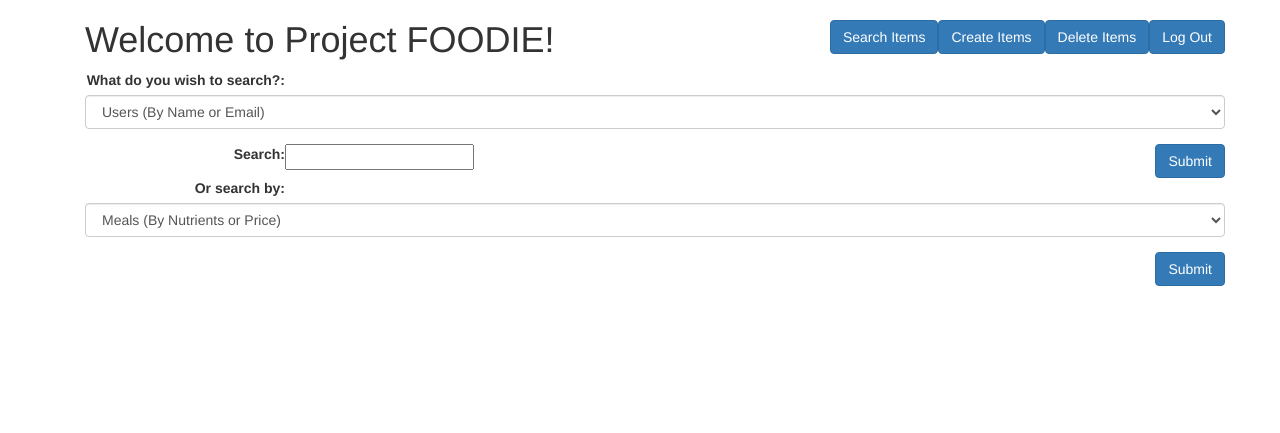
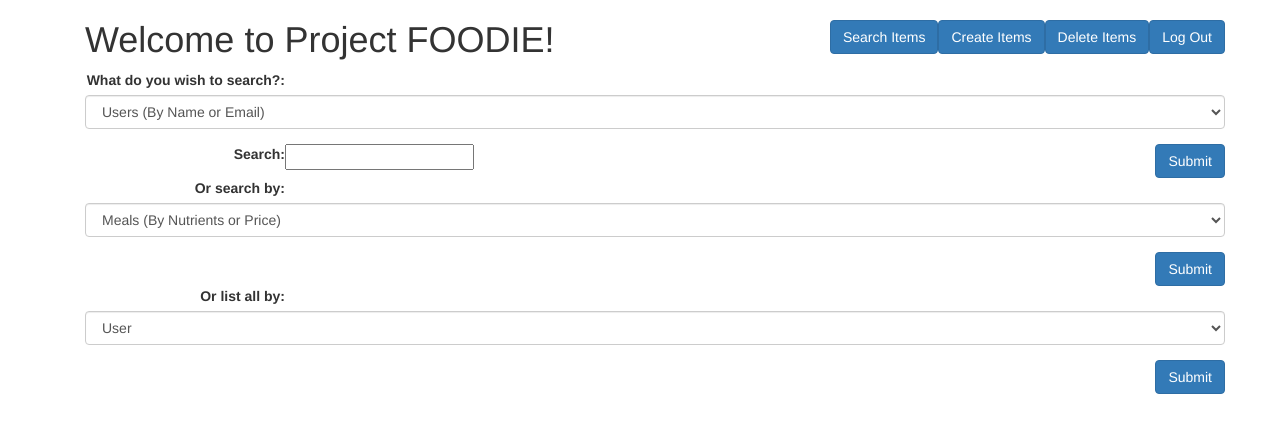
Before and after one commit to benjamam/CSE385, a PHP site: page /query.php in a window 1280 px wide. Shown: the top 433 px of the page. Run offline with PHP 8.4, Linux system fonts and the light colour scheme.

Commit message:
Did some stuff with query.php

```diff
--- a/query.php
+++ b/query.php
@@ -28,39 +28,6 @@ $content .= '<a href="delete.php" class="btn btn-primary pull-right">Delete Item
 $content .= '<a href="insert.php" class="btn btn-primary pull-right">Create Items</a>';
 
 $content .= '<a href="query.php" class="btn btn-primary pull-right">Search Items</a></h1>';
-
-$content .= '</div>';
-
-// What would you like to do?
-
-$content .= '<div class="container">';
-
-$content .= '<form method="post" action="query.php">
-			<div class="form-group">
-  			<label for="sel2">What do you wish to search?: </label>
-  				<select class="form-control" id="sel2" name="control">
-   				<option value="user">Users (By Name or Email)</option>
-   				<option value="foodItem">Food Items (By Name)</option>
-    			<option value="recipe">Recipes (By Name)</option>
-    			<option value="meal">Meals (By Name)</option>
-    			<option value="menu">Menus (By Name)</option>
-  				</select>
-			</div>
-			<label for="search">Search: </label><input type="text" name="search">
-			<input class="btn btn-primary pull-right" type="submit" name="submit"/></form>';
-
-$content .= '</div>';
-
-$content .= '<div class="container">';
-
-$content .= '<form method="post" action="query.php">
-			<div class="form-group">
-  			<label for="sel3">Or search by: </label>
-  				<select class="form-control" id="sel3" name="control">
-   				<option value="mealNut">Meals (By Nutrients or Price)</option>
-  				</select>
-			</div>
-			<input class="btn btn-primary pull-right" type="submit" name="submit"/></form>';
 
 $content .= '</div>';
 
@@ -190,9 +157,76 @@ if (isset($_POST['control'])) {
 		$sql = "SELECT * FROM FoodItem;";
 		$result = $conn->query($sql);
 
+	} else if ($_POST['control'] == 'userMeals') {
+
+		$sql = "SELECT CustomerName, MenuName
+			FROM Customer LEFT JOIN Eats ON Customer.Email = Eats.Email LEFT JOIN MenuPlan ON Eats.MenuId = MenuPlan.MenuId;";
+		$result = $conn->query($sql);
+
+		if ($result->num_rows > 0) {
+			// output data of each row
+			$content .= "<table class='table-striped table'>";
+			$content .= "<tr><th>Name: </th><th>Menu: </th></tr>";
+			while($row = $result->fetch_assoc()) {
+					$content .= "<tr><td>" . $row['CustomerName'] . "</td><td>" . $row['MenuName'] . "</td></tr>";
+			}
+			$content .= "</table>";
+		} else {
+			$content .= "<div class='jumbotron'>0 results</div>";
+		}
+
 	}
 
 	$content .= '</div>';
+
+} else {
+
+// What would you like to do?
+
+$content .= '<div class="container">';
+
+$content .= '<form method="post" action="query.php">
+			<div class="form-group">
+  			<label for="sel2">What do you wish to search?: </label>
+  				<select class="form-control" id="sel2" name="control">
+   				<option value="user">Users (By Name or Email)</option>
+   				<option value="foodItem">Food Items (By Name)</option>
+    			<option value="recipe">Recipes (By Name)</option>
+    			<option value="meal">Meals (By Name)</option>
+    			<option value="menu">Menus (By Name)</option>
+  				</select>
+			</div>
+			<label for="search">Search: </label><input type="text" name="search">
+			<input class="btn btn-primary pull-right" type="submit" name="submit"/></form>';
+
+$content .= '</div>';
+
+$content .= '<div class="container">';
+
+$content .= '<form method="post" action="query.php">
+			<div class="form-group">
+  			<label for="sel3">Or search by: </label>
+  				<select class="form-control" id="sel3" name="control">
+   				<option value="mealNut">Meals (By Nutrients or Price)</option>
+  				</select>
+			</div>
+			<input class="btn btn-primary pull-right" type="submit" name="submit"/></form>';
+
+$content .= '</div>';
+
+$content .= '<div class="container">';
+
+$content .= '<form method="post" action="query.php">
+			<div class="form-group">
+  			<label for="sel4">Or list all by: </label>
+  				<select class="form-control" id="sel4" name="control">
+   				<option value="userMeals">User</option>
+  				</select>
+			</div>
+			<input class="btn btn-primary pull-right" type="submit" name="submit"/></form>';
+
+$content .= '</div>';
+
 
 }
 
--- a/viewDB.php
+++ b/viewDB.php
@@ -27,6 +27,7 @@ if ($result->num_rows > 0) {
     // output data of each row
     while($row = $result->fetch_assoc()) {
         echo "GroupName: " . $row["GroupName"] . "<br>" . "Description: " . $row["Description"] . "<br>";
+        echo "<br>";
     }
 } else {
     echo "0 results";
@@ -162,7 +163,7 @@ $result = $conn->query($sql);
 if ($result->num_rows > 0) {
     // output data of each row
     while($row = $result->fetch_assoc()) {
-        echo "FoodId: " . $row["FoodId"] . "<br>" . "Recipe: " . $row["Recipe"] . "<br>" . "Number: " . $row["Number"] . "<br>" . "Unit: " . $row["Unit"] . "<br>";
+        echo "FoodId: " . $row["FoodId"] . "<br>" . "RecipeId: " . $row["RecipeId"] . "<br>" . "Number: " . $row["Number"] . "<br>" . "Unit: " . $row["Unit"] . "<br>";
         echo "<br>";
     }
 } else {
```
